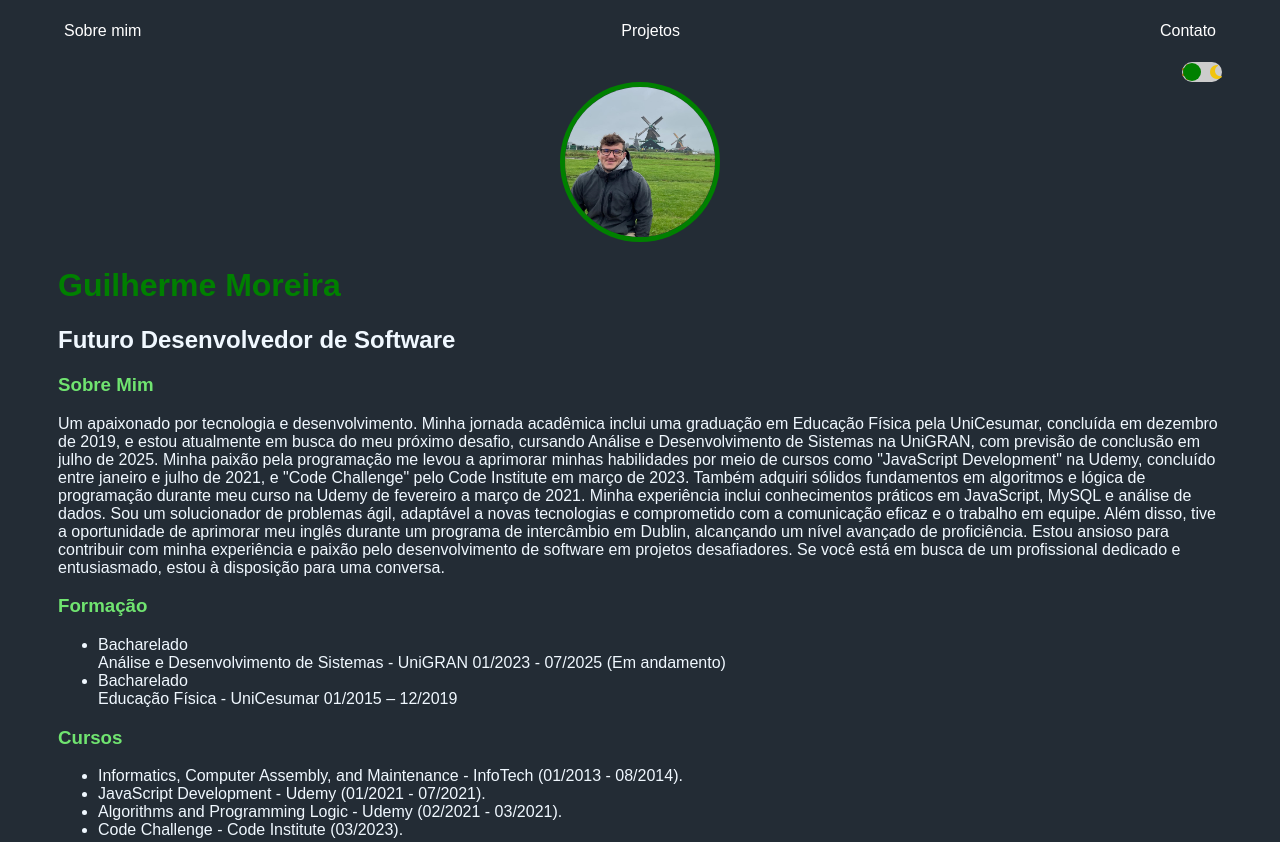
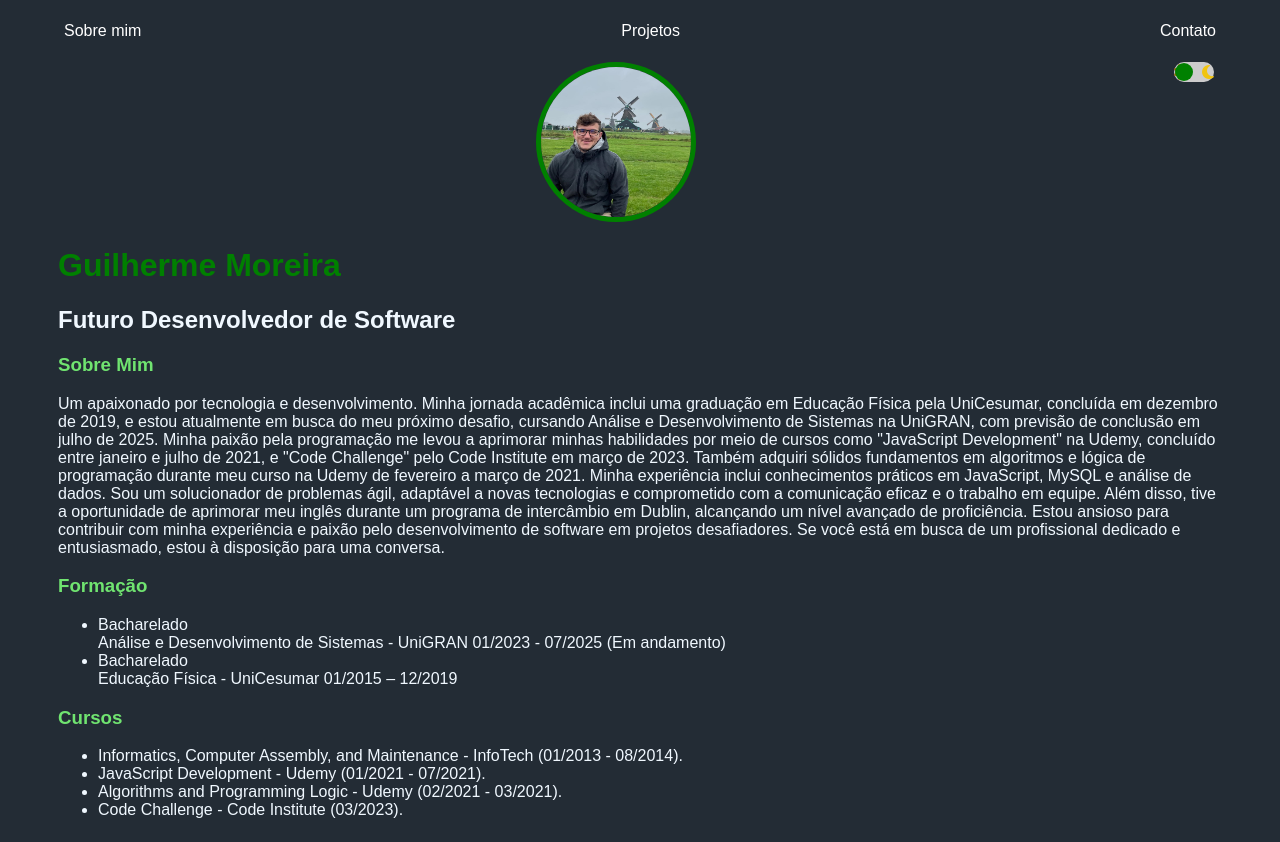
Before and after one commit to guimoreirausg/Ola-Mundo, a website: page beginner/index.html in a window 1280 px wide. Shown: the top 842 px of the page. Drawn offline with Linux system fonts and the light colour scheme.

Commit message:
ajuste toggle
div index was moving the button without execute the function

```diff
--- a/beginner/index.css
+++ b/beginner/index.css
@@ -5,11 +5,6 @@ body {
   background-color: #232c35;
 
   transition: background 0.2s linear;
-}
-
-#button-dark-mode {
-  display: flex;
-  justify-content: right;
 }
 
 .body-light {
@@ -78,6 +73,16 @@ nav a:hover {
   color: green;
 }
 
+#button-dark-mode {
+  display: block;
+  /* text-align: right; */
+  margin-right: 8px;
+  width: 40px;
+  height: 20px;
+  float: right;
+
+}
+
 .slider {
   background-color: #ccc;
   /* border: 2px solid #bbb; */
```
